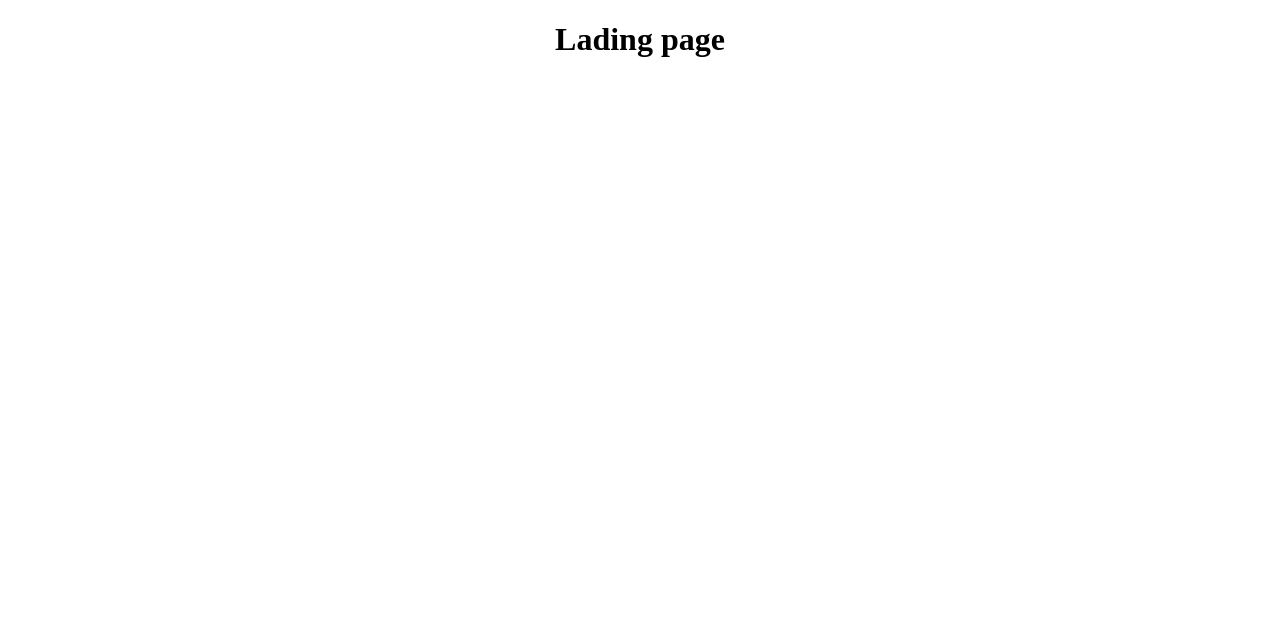
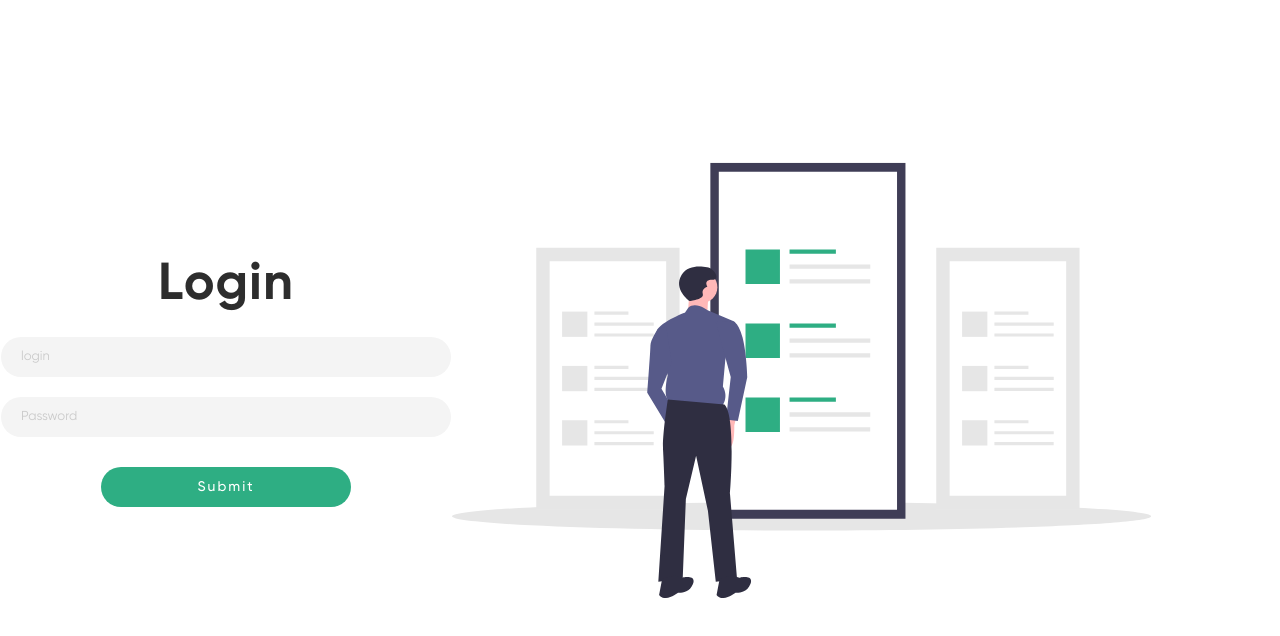
Before and after one commit to miboruch/gradebook-admin, a React (Create React App) app: page / in a window 1280 px wide. Shown: the top 636 px of the page. Built offline with nearby package versions, Linux system fonts and the light colour scheme; the HTML template or start-up script is replaced by a standard one.

Commit message:
Added svg animation and formik

```diff
--- a/src/App.js
+++ b/src/App.js
@@ -1,16 +1,17 @@
 import React from 'react';
-import logo from './logo.svg';
 import './App.css';
 import LandingPage from './pages/LandingPage';
 import SEO from './components/SEO';
 import { ThemeProvider } from 'styled-components';
 import { theme } from './style/theme';
+import GlobalStyle from './style/GlobalStyle';
 
 function App() {
   return (
     <ThemeProvider theme={theme}>
       <div className='App'>
         <SEO />
+        <GlobalStyle />
         <LandingPage />
       </div>
     </ThemeProvider>
--- /dev/null
+++ b/src/components/LoginScene/LoginScene.js
@@ -0,0 +1,52 @@
+import React, { useEffect, useRef } from 'react';
+import styled from 'styled-components';
+import gsap from 'gsap';
+import { ReactComponent as Scene } from '../../assets/icons/scene.svg';
+
+const SceneWrapper = styled.div`
+  width: 700px;
+  height: 700px;
+  justify-content: center;
+  align-items: center;
+  display: none;
+
+  ${({ theme }) => theme.mq.standard} {
+    display: flex;
+  }
+`;
+
+const LoginScene = () => {
+  const scene = useRef(null);
+
+  useEffect(() => {
+    const [elements] = scene.current.children;
+    const character = elements.getElementById('character');
+    const mainTable = elements.getElementById('mainTable');
+    const rightTable = elements.getElementById('rightTable');
+    const leftTable = elements.getElementById('leftTable');
+    const mainBoxes = elements.getElementById('mainBoxes');
+    const shadow = elements.getElementById('shadow');
+
+    gsap.set([character, mainTable, rightTable, leftTable], { autoAlpha: 0 });
+    gsap.set([...mainBoxes.children], { autoAlpha: 0, x: '-=60' });
+    gsap.set(shadow, { transformOrigin: '50% 50%', autoAlpha: 0 });
+
+    const tl = gsap.timeline({ defaults: { ease: 'Power3.inOut' } });
+
+    tl.to(shadow, { autoAlpha: 1, duration: 0.3 })
+      .fromTo(character, { x: '-=100', y: '+=100' }, { x: '0', y: '0', duration: 1, autoAlpha: 1 })
+      .fromTo(mainTable, { y: '-=150' }, { y: '0', autoAlpha: 1, duration: 0.7 })
+      .fromTo(leftTable, { y: '-=60' }, { y: '0', autoAlpha: 1, duration: 1.3 }, '-=0.25')
+      .fromTo(rightTable, { y: '-=30' }, { y: '0', autoAlpha: 1, duration: 0.7 }, '-=0.1')
+      .fromTo(shadow, { scaleX: 0.55 }, { scaleX: 1, duration: 0.3 }, '-=1')
+      .to(mainBoxes.children, { x: '0', autoAlpha: 1, duration: 1, stagger: 0.25 });
+  }, []);
+
+  return (
+    <SceneWrapper ref={scene}>
+      <Scene />
+    </SceneWrapper>
+  );
+};
+
+export default LoginScene;
--- a/src/pages/LandingPage.js
+++ b/src/pages/LandingPage.js
@@ -1,11 +1,84 @@
 import React from 'react';
 import styled from 'styled-components';
+import { Formik, Form } from 'formik';
+import Input from '../components/Input/Input';
+import LoginScene from '../components/LoginScene/LoginScene';
+
+const StyledWrapper = styled.section`
+  width: 90%;
+  height: 95vh;
+  display: flex;
+  justify-content: center;
+  align-items: center;
+`;
+
+const StyledForm = styled(Form)`
+  width: 100%;
+  height: 100%;
+  display: flex;
+  justify-content: center;
+  align-items: center;
+  flex-direction: column;
+  position: relative;
+
+  ${({ theme }) => theme.mq.tablet} {
+    width: 50%;
+  }
+`;
+
+const StyledHeading = styled.h1`
+  font-size: 52px;
+  letter-spacing: 1px;
+  color: #2d2d2d;
+`;
+
+const StyledButton = styled.button`
+  width: 250px;
+  height: 40px;
+  margin-top: 3rem;
+  border: none;
+  background-color: #2eae83;
+  color: #fff;
+  font-family: 'Gilroy';
+  font-size: 14px;
+  letter-spacing: 2px;
+  font-weight: 500;
+  border-radius: 20px;
+  cursor: pointer;
+`;
 
 const LandingPage = () => {
   return (
-    <div>
-      <h1>Lading page</h1>
-    </div>
+    <StyledWrapper>
+      <Formik
+        initialValues={{ login: '', password: '' }}
+        onSubmit={(values) => console.log(values)}
+      >
+        {({ values, handleChange, handleBlur }) => (
+          <StyledForm>
+            <StyledHeading>Login</StyledHeading>
+            <Input
+              handleChange={handleChange}
+              handleBlur={handleBlur}
+              type={'text'}
+              value={values.email}
+              name={'login'}
+              placeholder={'login'}
+            />
+            <Input
+              handleChange={handleChange}
+              handleBlur={handleBlur}
+              type={'password'}
+              value={values.password}
+              name={'password'}
+              placeholder={'Password'}
+            />
+            <StyledButton>Submit</StyledButton>
+          </StyledForm>
+        )}
+      </Formik>
+      <LoginScene />
+    </StyledWrapper>
   );
 };
 
```
